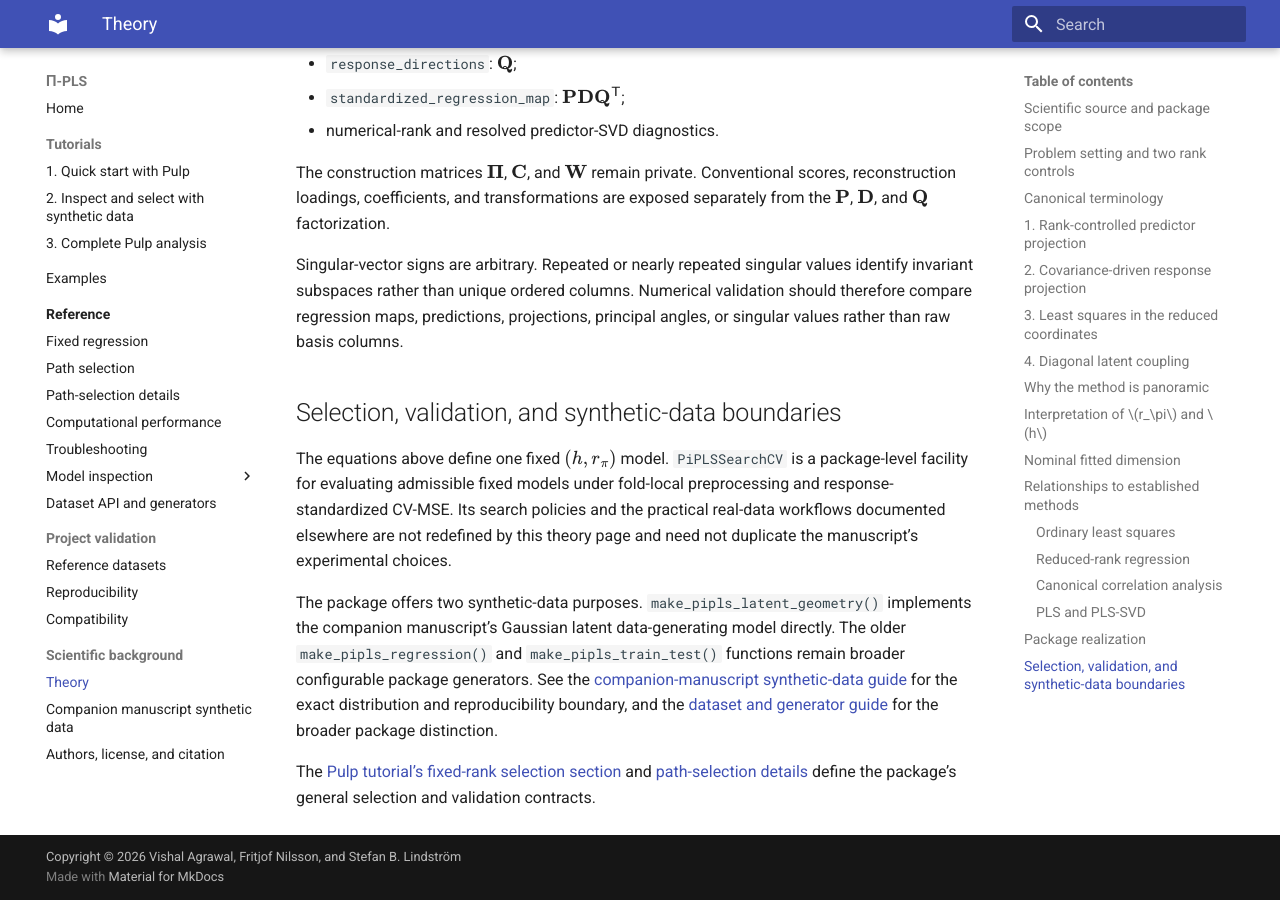
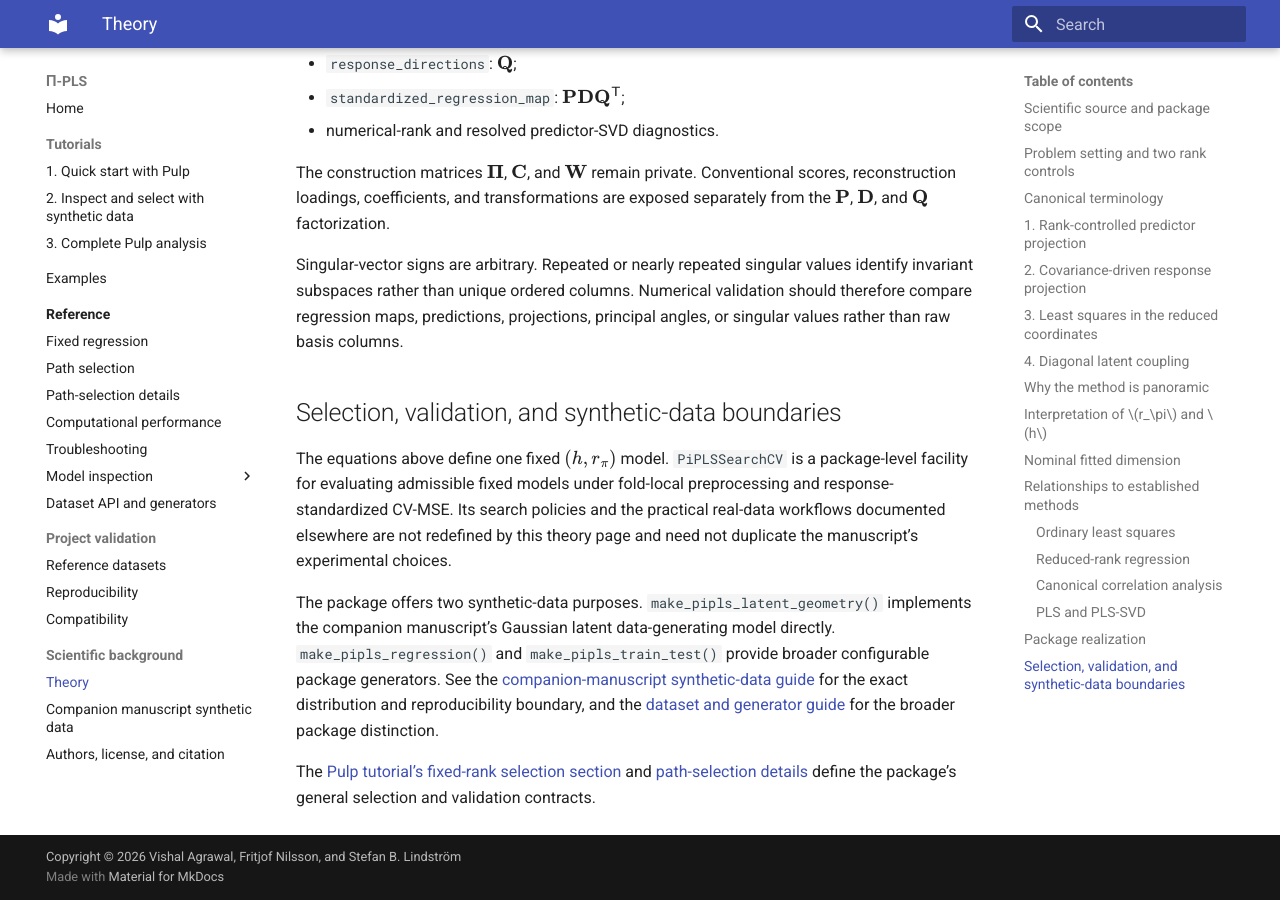
Before and after one commit to stefanlindstroem/pipls_private, an MkDocs documentation site: the page built from docs/theory.md, in a window 1280 px wide and 900 px high, scrolled down 7991 px. Built offline with MkDocs 1.6.1 and Material for MkDocs 9.7.7, drawn with Linux system fonts in a browser that asks for light colours.

Commit message:
Remove stale documentation remarks

```diff
--- a/docs/theory.md
+++ b/docs/theory.md
@@ -390,9 +390,9 @@ CV-MSE. Its search policies and the practical real-data workflows documented els
 redefined by this theory page and need not duplicate the manuscript’s experimental choices.
 
 The package offers two synthetic-data purposes. `make_pipls_latent_geometry()` implements the
-companion manuscript’s Gaussian latent data-generating model directly. The older
-`make_pipls_regression()` and `make_pipls_train_test()` functions remain broader configurable
-package generators. See the [companion-manuscript synthetic-data guide](manuscript_reproduction.md)
+companion manuscript’s Gaussian latent data-generating model directly.
+`make_pipls_regression()` and `make_pipls_train_test()` provide broader configurable package
+generators. See the [companion-manuscript synthetic-data guide](manuscript_reproduction.md)
 for the exact distribution and reproducibility boundary, and the
 [dataset and generator guide](datasets.md) for the broader package distinction.
 
```
Also changed, not shown: docs/examples.md (+7 -5 lines), docs/tutorials/pulp.md (+4 -7 lines), examples/README.md (+6 -7 lines).
